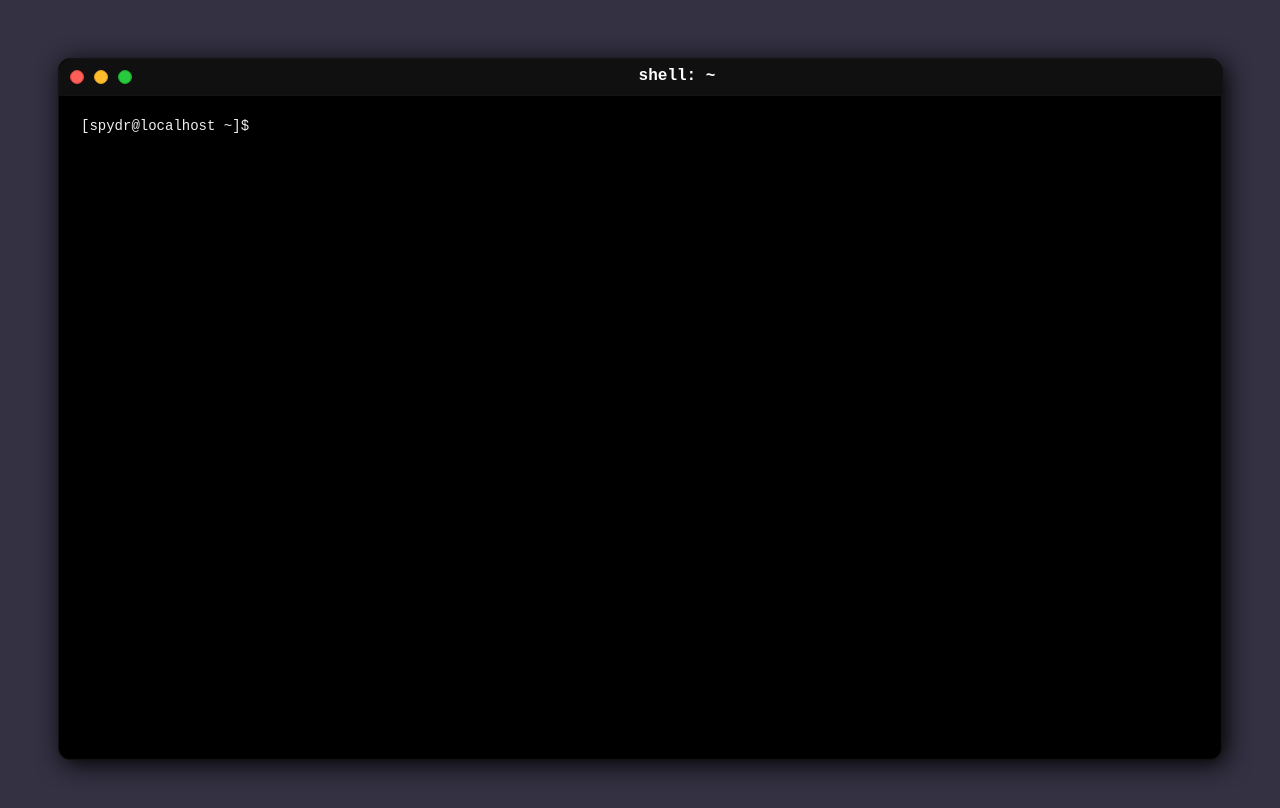
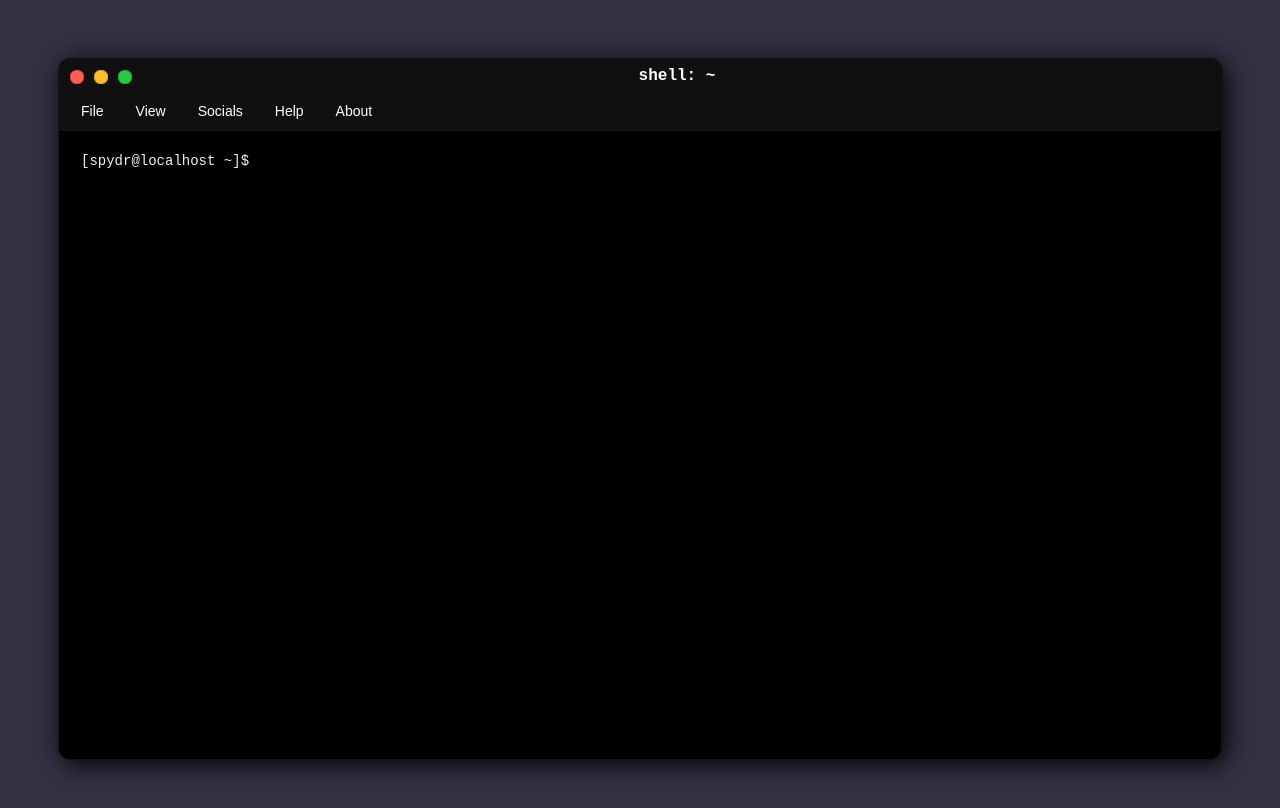
Before and after one commit to Spydr06/spydr06.github.io, a plain HTML site: page index.html in a window 1280 px wide. Drawn offline with Linux system fonts and the light colour scheme.

Commit message:
Added menu buttons

```diff
--- a/index.html
+++ b/index.html
@@ -11,6 +11,11 @@
                 <div id="window-minimize-button" class="window-button"></div>
                 <div id="window-maximize-button" class="window-button"></div>
                 <div id="window-title">shell: ~</div>
+                <button id="file-button" class="menu-button">File</button>
+                <button id="view-button" class="menu-button">View</button>
+                <button id="socials-button" class="menu-button">Socials</button>
+                <button id="help-button" class="menu-button">Help</button>
+                <button id="about-button" class="menu-button">About</button>
             </div>
             <textarea id="terminal" spellcheck="false"></textarea>
         </div>
--- a/stylesheets/style.css
+++ b/stylesheets/style.css
@@ -16,7 +16,7 @@ body, html {
 
 #title-bar {
     width: 100%;
-    height: 35px;
+    height: 70px;
     background-color: #101010;
     border: solid 1px #131313;
     border-top-left-radius: 12px;
@@ -38,7 +38,28 @@ body, html {
     margin: 10px 0px 0px 10px;
     width: 12px;
     height: 12px;
-    border-radius: 7px;
+    border-radius: 6px;
+}
+
+.menu-button {
+    float: left;
+    margin: 12px 0px 0px 10px;
+    padding: 5px 10px;
+    border-radius: 5px;
+    background-color: #101010;
+    border: solid 1px #101010;
+    text-align: center;
+    font-size: 14px;
+    color: #fff;
+}
+
+.menu-button:hover {
+    background-color: #303030;
+    border: solid 1px #303030;
+}
+
+.menu-button:active {
+    background-color: #505050;
 }
 
 #window-close-button {
@@ -68,7 +89,7 @@ body, html {
 	color: #f0f0f0;
     margin: 20px 20px 20px 20px;
 	width: calc(100% - 42px);
-    height: calc(100% - 80px);
+    height: calc(100% - 120px);
     border:none;
 }
 
```
